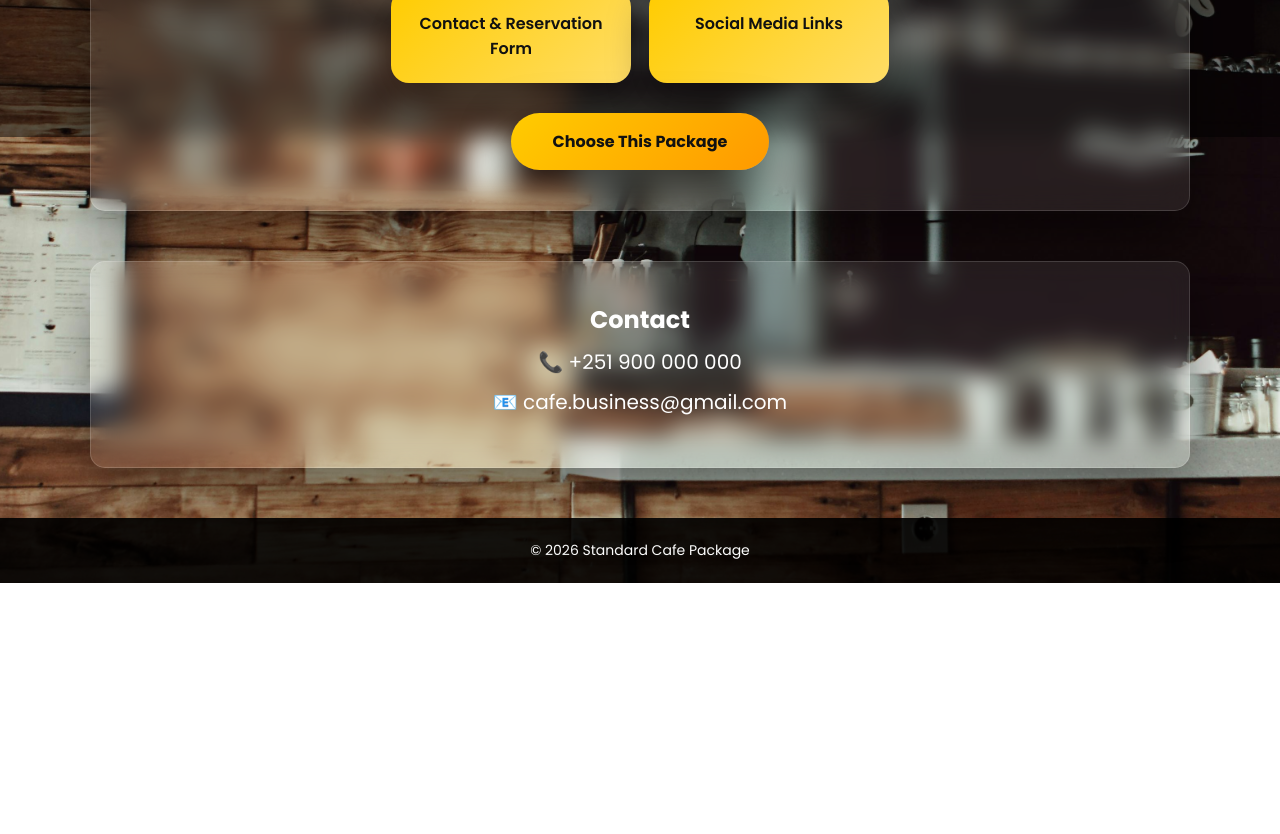
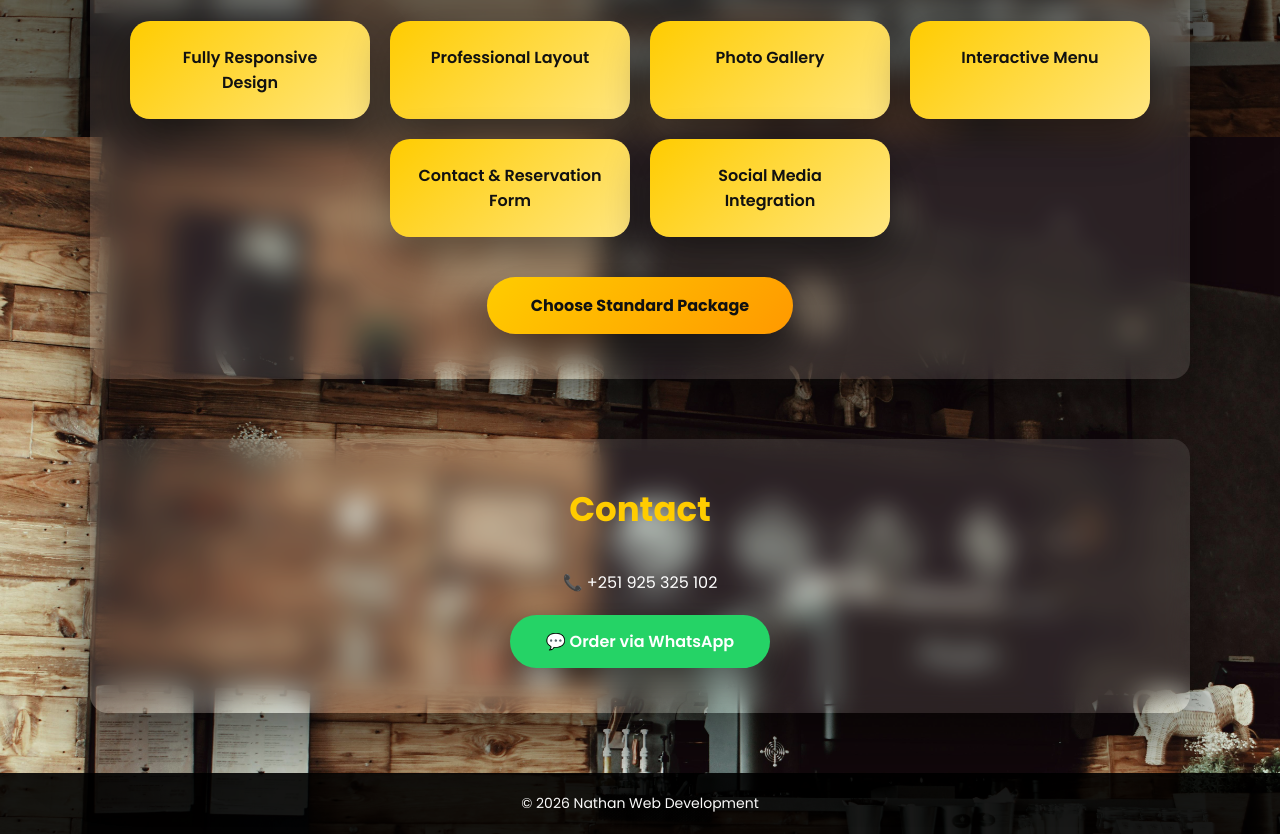
Before and after one commit to Nathan-web-developer/Nathan-web-developer.github.io, a plain HTML site: page standard.html in a window 1280 px wide. Shown: the part 663-1497 px from the top of the page. Before the commit the page ends 1246 px from the top, so only its background shows below. Drawn offline with Linux system fonts and the light colour scheme.

Commit message:
Update standard.html

```diff
--- a/standard.html
+++ b/standard.html
@@ -3,9 +3,8 @@
 <head>
 <meta charset="UTF-8">
 <meta name="viewport" content="width=device-width, initial-scale=1.0">
-<title>Standard Cafe Package</title>
+<title>Standard Website Package</title>
 
-<!-- Modern font -->
 <link href="https://fonts.googleapis.com/css2?family=Poppins:wght@300;400;600;700&display=swap" rel="stylesheet">
 
 <style>
@@ -13,27 +12,24 @@
 
 body{
     font-family:'Poppins',sans-serif;
-    background-image: url('hero.jpg'); /* Standard page background */
-    background-size: cover;
-    background-position: center;
-    color: #fff;
-    position: relative;
+    background:url('hero.jpg') center/cover no-repeat fixed;
+    color:#fff;
 }
 
-/* dark overlay */
+/* Overlay */
 body::before{
     content:"";
-    position: fixed;
+    position:fixed;
     inset:0;
-    background: rgba(0,0,0,0.5);
+    background:rgba(0,0,0,0.55);
     z-index:-1;
 }
 
 /* NAV */
 nav{
-    position: sticky;
+    position:sticky;
     top:0;
-    background: rgba(0,0,0,0.8);
+    background:rgba(0,0,0,0.85);
     padding:15px;
     text-align:center;
     z-index:10;
@@ -44,17 +40,16 @@ nav a{
     text-decoration:none;
     font-weight:600;
 }
-nav a:hover{color:#ffcc00;}
+nav a:hover{color:#ffcc00}
 
 /* HERO */
 header{
     text-align:center;
-    padding:100px 20px;
+    padding:120px 20px;
 }
 header h1{
-    font-size:58px;
-    font-weight:700;
-    background: linear-gradient(135deg,#ffcc00,#ff9900);
+    font-size:56px;
+    background:linear-gradient(135deg,#ffcc00,#ff9900);
     -webkit-background-clip:text;
     -webkit-text-fill-color:transparent;
 }
@@ -63,22 +58,26 @@ header p{
     margin-top:15px;
 }
 .price{
-    font-size:26px;
+    font-size:30px;
     font-weight:700;
-    margin-top:10px;
+    margin-top:20px;
 }
 
-/* SECTION BASE */
+/* SECTION */
 section{
     max-width:1100px;
-    margin:50px auto;
-    padding:40px 30px;
+    margin:60px auto;
+    padding:45px 30px;
     text-align:center;
-    background: rgba(255,255,255,0.08);
-    backdrop-filter: blur(12px);
-    border:1px solid rgba(255,255,255,0.15);
-    border-radius:15px;
-    box-shadow:0 25px 60px rgba(0,0,0,0.5);
+    background:rgba(255,255,255,0.1);
+    backdrop-filter:blur(14px);
+    border-radius:18px;
+    box-shadow:0 30px 70px rgba(0,0,0,0.6);
+}
+section h2{
+    font-size:34px;
+    margin-bottom:35px;
+    color:#ffcc00;
 }
 
 /* FEATURES */
@@ -86,86 +85,69 @@ section{
     display:flex;
     flex-wrap:wrap;
     justify-content:center;
-    gap:18px;
+    gap:20px;
 }
 .features .card{
     width:240px;
-    padding:22px;
-    border-radius:18px;
-    background: linear-gradient(135deg,#ffcc00,#ffdd66);
+    padding:24px;
+    border-radius:20px;
+    background:linear-gradient(135deg,#ffcc00,#ffe680);
     color:#111;
     font-weight:600;
-    transition:0.4s;
-    box-shadow:0 15px 40px rgba(0,0,0,0.4);
+    box-shadow:0 18px 45px rgba(0,0,0,0.45);
+    transition:.4s;
 }
 .features .card:hover{
-    transform:translateY(-10px);
-    box-shadow:0 28px 60px rgba(0,0,0,0.7);
+    transform:translateY(-10px) scale(1.05);
 }
 
-/* CTA BUTTON */
+/* CTA */
 .cta{
     display:inline-block;
-    margin-top:30px;
-    padding:16px 42px;
+    margin-top:40px;
+    padding:16px 44px;
     background:linear-gradient(135deg,#ffcc00,#ff9900);
     color:#111;
     font-weight:700;
     text-decoration:none;
-    border-radius:45px;
-    box-shadow:0 18px 50px rgba(0,0,0,0.6);
-    transition:0.3s;
+    border-radius:40px;
+    box-shadow:0 20px 50px rgba(0,0,0,0.6);
+    transition:.3s;
 }
 .cta:hover{
-    transform:scale(1.08);
+    transform:scale(1.1);
 }
 
-/* CONTACT */
-#contact p{
-    font-size:20px;
-    margin:10px 0;
+/* WHATSAPP */
+.whatsapp{
+    display:inline-block;
+    margin-top:20px;
+    padding:14px 36px;
+    background:#25D366;
+    color:#fff;
+    text-decoration:none;
+    font-weight:600;
+    border-radius:40px;
+    box-shadow:0 12px 35px rgba(0,0,0,0.5);
+}
+.whatsapp:hover{
+    background:#1ebe5d;
 }
 
 /* FOOTER */
 footer{
+    background:rgba(0,0,0,0.9);
     text-align:center;
-    background:rgba(0,0,0,0.9);
-    padding:22px;
+    padding:20px;
     font-size:14px;
 }
 
-/* Smooth Scroll */
-html {
-    scroll-behavior: smooth;
-}
-
-/* Mobile Optimization */
-@media (max-width: 768px) {
-    header h1 {
-        font-size: 36px;
-    }
-
-    header p {
-        font-size: 18px;
-    }
-
-    section {
-        padding: 20px;
-    }
-
-    nav a {
-        font-size: 16px;
-        display: block;
-        margin: 10px 0;
-    }
-
-    .features .card {
-        width: 200px;
-    }
-
-    .cta {
-        padding: 12px 30px;
-    }
+/* RESPONSIVE */
+@media(max-width:768px){
+    header h1{font-size:38px}
+    header p{font-size:18px}
+    section{padding:25px}
+    .features .card{width:90%}
 }
 </style>
 </head>
@@ -180,33 +162,36 @@ html {
 </nav>
 
 <header>
-    <h1>Standard Cafe Website Package</h1>
-    <p>Perfect balance of features, design, and value.</p>
+    <h1>Standard Website Package</h1>
+    <p>The best choice for growing local businesses</p>
     <div class="price">💰 5000 Birr</div>
 </header>
 
-<section id="features">
-    <h2>Package Features</h2>
+<section>
+    <h2>What You Get</h2>
     <div class="features">
-        <div class="card">Responsive Design</div>
-        <div class="card">SEO Basic Setup</div>
+        <div class="card">Fully Responsive Design</div>
+        <div class="card">Professional Layout</div>
         <div class="card">Photo Gallery</div>
         <div class="card">Interactive Menu</div>
         <div class="card">Contact & Reservation Form</div>
-        <div class="card">Social Media Links</div>
+        <div class="card">Social Media Integration</div>
     </div>
 
-    <a href="#contact" class="cta">Choose This Package</a>
+    <a href="#contact" class="cta">Choose Standard Package</a>
 </section>
 
 <section id="contact">
     <h2>Contact</h2>
-    <p>📞 +251 900 000 000</p>
-    <p>📧 cafe.business@gmail.com</p>
+    <p>📞 +251 925 325 102</p>
+
+    <a href="https://wa.me/251925325102" target="_blank" class="whatsapp">
+        💬 Order via WhatsApp
+    </a>
 </section>
 
 <footer>
-    &copy; 2026 Standard Cafe Package
+    © 2026 Nathan Web Development
 </footer>
 
 </body>
```
